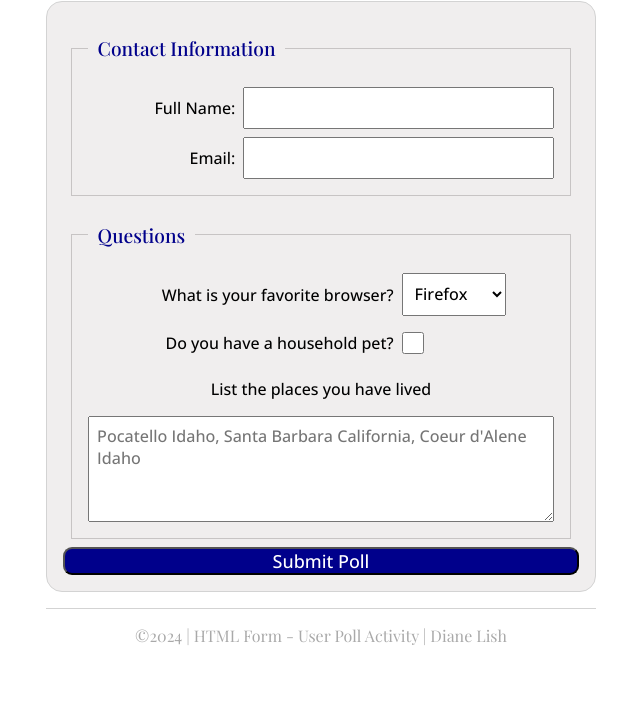
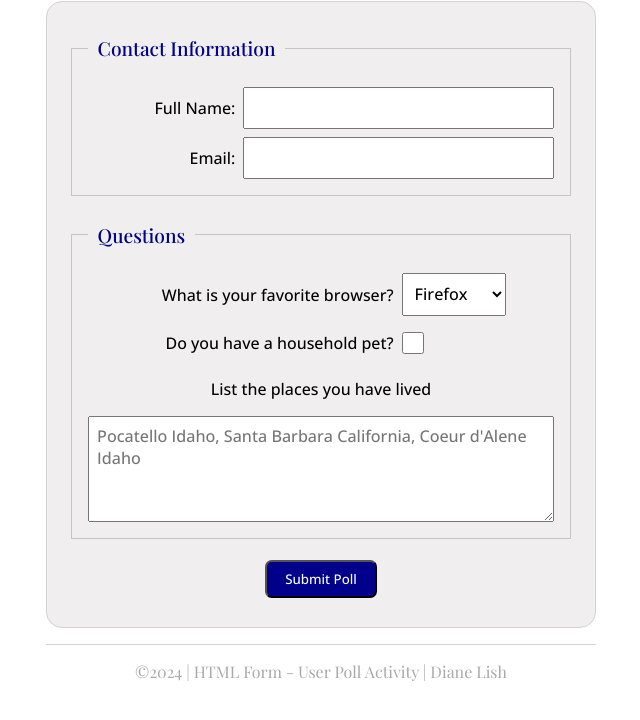
Before and after one commit to lishdiane/wdd130, a plain HTML site: page week05/poll-form.html in a window 1280 px wide. Shown: the part 74-794 px from the top of the page, without its empty margins (319-959 px from the left). Drawn offline with nearby package versions, Linux system fonts and the light colour scheme; a web font is replaced by a local one.

Commit message:
poll form

```diff
--- a/week05/styles/poll-form.css
+++ b/week05/styles/poll-form.css
@@ -41,7 +41,6 @@ fieldset {
     margin: .5em;
     padding: 1em;
     border: 1px solid rgb(199, 196, 196);
-
 }
 
 fieldset legend{
@@ -75,11 +74,12 @@ input[type="checkbox"] {
 }
 
 button{
+    width: 7rem;
+    padding: .5rem;
+    margin: 1em auto;
     background-color: darkblue;
     color: white;
-    align-self: bottom;
     border-radius: .5em;
-    font-size: large;
 }
 
 button:hover {
```
